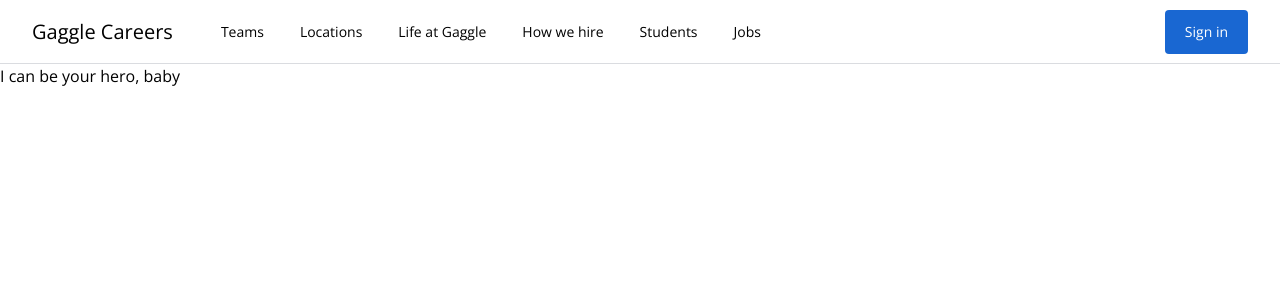
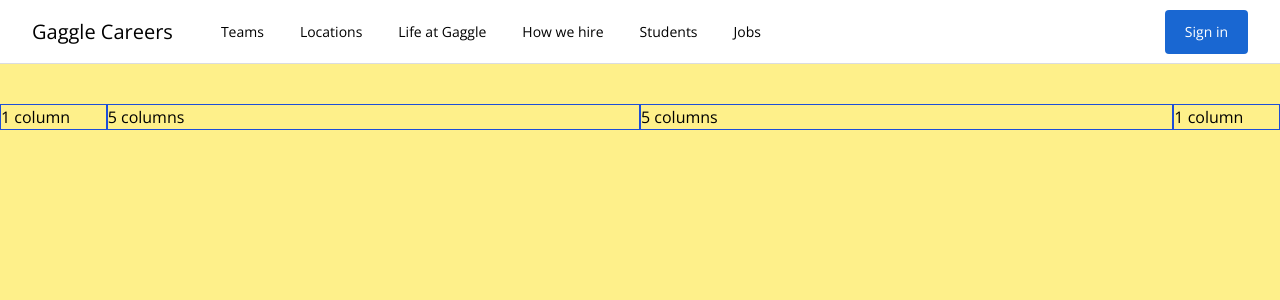
Before and after one commit to neopythe/job-search, a Vue app: page / in a window 1280 px wide. Shown: the top 300 px of the page. Built offline with nearby package versions, Linux system fonts and the light colour scheme.

Commit message:
apply css grid to hero

```diff
--- a/src/components/Hero.vue
+++ b/src/components/Hero.vue
@@ -1,6 +1,21 @@
 <template>
   <main>
-    <section>I can be your hero, baby</section>
+    <section class="flex flex-col h-screen pt-10 pb-20 bg-yellow-200">
+      <div class="grid grid-cols-12">
+        <div class="col-start-1 col-span-1 border border-blue-700">
+          1 column
+        </div>
+        <div class="col-start-2 col-span-5 border border-blue-700">
+          5 columns
+        </div>
+        <div class="col-start-7 col-span-5 border border-blue-700">
+          5 columns
+        </div>
+        <div class="col-start-12 col-span-1 border border-blue-700">
+          1 column
+        </div>
+      </div>
+    </section>
   </main>
 </template>
 
```
